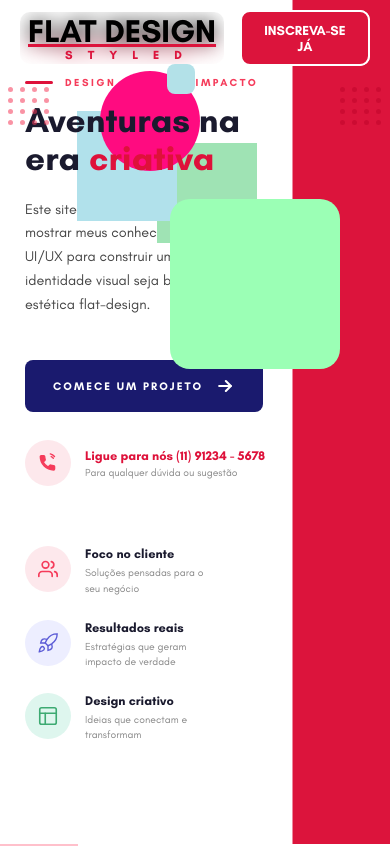
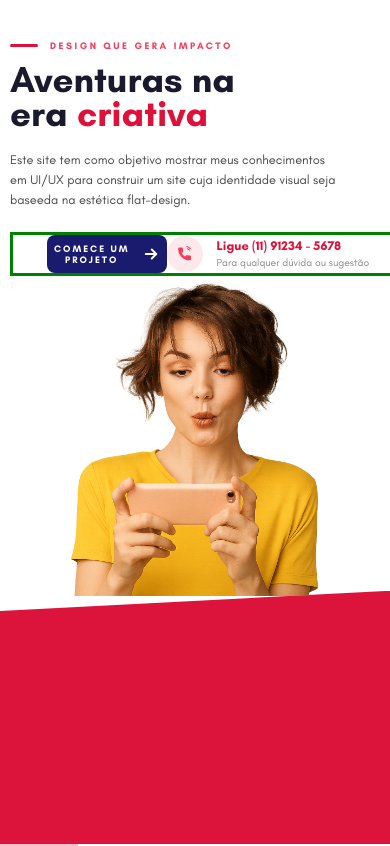
Before and after one commit to brendamoura1997/flat-design-styled, a React (Create React App) app: page / in a window 390 px wide. Shown: the top 846 px of the page. Built offline with nearby package versions, Linux system fonts and the light colour scheme.

Commit message:
ongoing mobile intro

```diff
--- a/src/App.js
+++ b/src/App.js
@@ -1,4 +1,4 @@
-import styled, { css } from "styled-components";
+import styled, { css, ThemeProvider } from "styled-components";
 import Navbar from "./components/layout/Navbar";
 import Intro from "./components/sections/Intro";
 import Feature from "./components/sections/Feature";
@@ -7,6 +7,7 @@ import Price from "./components/sections/Price";
 import Contact from "./components/sections/Contact";
 import Footer from "./components/layout/Footer";
 import { useScreenSize } from "./hooks/useDevice";
+import { theme } from "./styles/theme";
 
 const Container = styled.div`
   height: 100vh;
@@ -35,9 +36,9 @@ const IntroShape = styled.div`
   background-color: crimson;
 
   @media only screen and (max-width: 1024px) {
-    // clip-path: polygon(65% 0, 100% 0%, 100% 100%, 65% 100%);
-    clip-path: polygon(75% 0, 100% 0%, 100% 100%, 75% 100%);
-    z-index: -1;
+    clip-path: polygon(0 8%, 100% 0%, 100% 100%, 0% 100%);
+    height: 30%;
+    top: 70%;
   }
 `;
 
@@ -61,8 +62,8 @@ const ServiceShape = styled.div`
 function App() {
   const { isMobile, isDesktop } = useScreenSize();
   return (
-    <>
-      <Navbar />
+    <ThemeProvider theme={theme}>
+      {!isMobile && <Navbar />}
       <Container id="intro">
         <Intro />
         <IntroShape />
@@ -80,10 +81,9 @@ function App() {
       </ContainerExtra>
       <ContainerExtra>
         <Contact />
-        {!isDesktop && <Navbar />}
       </ContainerExtra>
       <Footer />
-    </>
+    </ThemeProvider>
   );
 }
 
--- a/src/components/sections/Feature.jsx
+++ b/src/components/sections/Feature.jsx
@@ -61,7 +61,8 @@ const Badge = styled.div`
 
 const Title = styled.span`
   font-size: 60px;
-  line-height: 1.15 @media only screen and (max-width: 480px) {
+  line-height: 1.15;
+  @media only screen and (max-width: 480px) {
     font-size: 50px;
   }
 `;
--- a/src/components/sections/Intro.jsx
+++ b/src/components/sections/Intro.jsx
@@ -1,7 +1,6 @@
 import styled, { keyframes } from "styled-components";
 import Woman from "../../assets/images/woman.png";
 import AnimatedShapes from "../layout/AnimatedShapes";
-import FixedShapes from "../layout/FixedShapes";
 import { useScreenSize } from "../../hooks/useDevice";
 import RocketIcon from "../icons/RocketIcon";
 import PhoneIcon from "../icons/PhoneIcon";
@@ -21,10 +20,14 @@ const Container = styled.div`
   position: relative;
   overflow: hidden;
 
-  @media only screen and (max-width: 768px) {
+  @media only screen and (max-width: ${({ theme }) =>
+      theme.breakpoints.tablet}) {
     flex-direction: column;
-    justify-content: center;
-    padding: 0 25px;
+    height: auto;
+    padding: 0;
+    overflow: visible;
+    padding: 40px 0px 00px 0px;
+    width: 100%;
   }
 `;
 
@@ -36,12 +39,13 @@ const Left = styled.div`
   justify-content: center;
   align-items: center;
   z-index: 2;
-
-  @media only screen and (max-width: 768px) {
+  //  border: 5px solid green;
+  @media only screen and (max-width: ${({ theme }) =>
+      theme.breakpoints.tablet}) {
     width: 100%;
-    height: 70%;
-    border-radius: 10px;
+    margin-top: 0;
     align-items: flex-start;
+    padding: 0px 10px;
   }
 `;
 
@@ -50,6 +54,11 @@ const LeftContent = styled.div`
   flex-direction: column;
   align-items: flex-start;
   width: 85%;
+  //  border: 5px solid red;
+  @media only screen and (max-width: ${({ theme }) =>
+      theme.breakpoints.tablet}) {
+    width: 100%;
+  }
 `;
 
 const Tagline = styled.div`
@@ -69,7 +78,7 @@ const TaglineDash = styled.span`
 `;
 
 const Subtitle = styled.p`
-  font-size: clamp(0.65rem, 0.9vw, 0.85rem);
+  font-size: clamp(0.6rem, 0.9vw, 0.85rem);
   font-weight: 700;
   letter-spacing: 2.5px;
   text-transform: uppercase;
@@ -84,34 +93,34 @@ const Title = styled.h1`
   font-weight: 900;
   color: #1a1a2e;
   margin: 0 0 20px;
-
   span {
     color: #de113a;
   }
-
   @media only screen and (max-width: 1200px) {
     width: 80%;
   }
-
-  @media only screen and (max-width: 768px) {
+  @media only screen and (max-width: ${({ theme }) =>
+      theme.breakpoints.tablet}) {
     width: 100%;
-    z-index: 30;
+    font-size: 2.3rem;
+    line-height: 2.1rem;
   }
 `;
 
 const Desc = styled.p`
   width: 62%;
-  font-size: clamp(0.9rem, 1.25vw, 1.1rem);
+  font-size: clamp(0.8rem, 1.25vw, 1.1rem);
   line-height: 1.65;
   color: #444;
   margin: 0 0 44px;
-
   @media only screen and (max-width: 1200px) {
     width: 72%;
   }
-
-  @media only screen and (max-width: 768px) {
-    width: 75%;
+  @media only screen and (max-width: ${({ theme }) =>
+      theme.breakpoints.tablet}) {
+    width: 85%;
+    margin-bottom: 22px;
+    line-height: 1.55;
   }
 `;
 
@@ -120,11 +129,23 @@ const Info = styled.div`
   align-items: center;
   gap: 36px;
   margin-bottom: 60px;
+  border: 1px solid red;
 
   @media only screen and (max-width: 1024px) {
     flex-direction: column;
-    align-items: flex-start;
+    justify-content: center;
     gap: 20px;
+    width: 100%;
+    border: 3px solid green;
+  }
+
+  @media only screen and (max-width: ${({ theme }) =>
+      theme.breakpoints.tablet}) {
+    flex-direction: row;
+    align-items: center;
+    gap: 0px;
+    margin-bottom: 0px;
+    flex-wrap: wrap;
   }
 `;
 
@@ -137,7 +158,7 @@ const Button = styled.button`
   color: white;
   border-radius: 8px;
   font-weight: 700;
-  font-size: clamp(0.7rem, 1vw, 0.9rem);
+  font-size: clamp(0.6rem, 1vw, 0.9rem);
   border: none;
   letter-spacing: 2px;
   cursor: pointer;
@@ -145,7 +166,6 @@ const Button = styled.button`
   user-select: none;
   position: relative;
   overflow: hidden;
-
   &::after {
     content: "";
     position: absolute;
@@ -163,32 +183,29 @@ const Button = styled.button`
     animation: none;
     pointer-events: none;
   }
-
   &:hover::after {
     animation: ${shine} 1.2s ease forwards;
   }
-
   &:hover {
     background: #1212c2;
   }
-
   &:active {
     background: #3131de;
     transform: scale(0.98);
   }
-
   transition:
     background-color 0.18s ease,
     transform 0.12s ease,
     box-shadow 0.18s ease;
-
   &:focus-visible {
     outline: 2px solid #5b5bd6;
     outline-offset: 3px;
   }
 
-  @media only screen and (max-width: 768px) {
-    margin-bottom: 8px;
+  @media only screen and (max-width: ${({ theme }) =>
+      theme.breakpoints.tablet}) {
+    padding: 8px 7px;
+    letter-spacing: 2px;
   }
 `;
 
@@ -210,17 +227,20 @@ const PhoneIconWrap = styled.div`
   transition:
     background-color 0.18s ease,
     transform 0.12s ease;
-
   cursor: pointer;
-
   &:hover {
     background-color: #fbd0d8;
     transform: scale(1.08);
   }
-
   &:active {
     transform: scale(0.96);
     background-color: #f8bac5;
+  }
+
+  @media only screen and (max-width: ${({ theme }) =>
+      theme.breakpoints.tablet}) {
+    width: 36px;
+    height: 36px;
   }
 `;
 
@@ -244,10 +264,17 @@ const PhoneSub = styled.span`
 const Features = styled.div`
   display: flex;
   gap: 36px;
-
   @media only screen and (max-width: 1024px) {
     flex-wrap: wrap;
     gap: 24px;
+  }
+  @media only screen and (max-width: ${({ theme }) =>
+      theme.breakpoints.tablet}) {
+    display: grid;
+    grid-template-columns: repeat(3, 1fr);
+    gap: 12px;
+    width: 100%;
+    margin-bottom: 0;
   }
 `;
 
@@ -255,6 +282,17 @@ const Feature = styled.div`
   display: flex;
   align-items: flex-start;
   gap: 14px;
+  @media only screen and (max-width: ${({ theme }) =>
+      theme.breakpoints.tablet}) {
+    flex-direction: column;
+    align-items: center;
+    gap: 12px;
+    background: #fff;
+    border: 1px solid #eee;
+    border-radius: 16px;
+    padding: 20px 10px;
+    box-shadow: 0 2px 8px rgba(0, 0, 0, 0.04);
+  }
 `;
 
 const FeatureIcon = styled.div`
@@ -266,17 +304,32 @@ const FeatureIcon = styled.div`
   align-items: center;
   justify-content: center;
   flex-shrink: 0;
+  @media only screen and (max-width: ${({ theme }) =>
+      theme.breakpoints.tablet}) {
+    width: 58px;
+    height: 58px;
+  }
 `;
 
 const FeatureText = styled.div`
   display: flex;
   flex-direction: column;
+  @media only screen and (max-width: ${({ theme }) =>
+      theme.breakpoints.tablet}) {
+    align-items: center;
+    text-align: center;
+  }
 `;
 
 const FeatureTitle = styled.span`
   font-weight: 700;
   font-size: clamp(0.8rem, 1.1vw, 0.95rem);
   color: #1a1a2e;
+  @media only screen and (max-width: ${({ theme }) =>
+      theme.breakpoints.tablet}) {
+    font-size: 0.78rem;
+    color: #1a1a6e;
+  }
 `;
 
 const FeatureDesc = styled.span`
@@ -285,6 +338,11 @@ const FeatureDesc = styled.span`
   margin-top: 4px;
   max-width: 130px;
   line-height: 1.45;
+  @media only screen and (max-width: ${({ theme }) =>
+      theme.breakpoints.tablet}) {
+    font-size: 0.7rem;
+    max-width: 90px;
+  }
 `;
 
 const Right = styled.div`
@@ -294,6 +352,15 @@ const Right = styled.div`
   position: relative;
   overflow: hidden;
   z-index: 1;
+  @media only screen and (max-width: ${({ theme }) =>
+      theme.breakpoints.tablet}) {
+    width: 100%;
+    height: 320px;
+    margin-top: 0;
+    display: flex;
+    align-items: flex-end;
+    justify-content: center;
+  }
 `;
 
 const Image = styled.img`
@@ -303,6 +370,13 @@ const Image = styled.img`
   height: 100%;
   object-fit: cover;
   object-position: center top;
+  @media only screen and (max-width: ${({ theme }) =>
+      theme.breakpoints.tablet}) {
+    width: auto;
+    height: 100%;
+    object-fit: contain;
+    object-position: bottom center;
+  }
 `;
 
 const DotGrid = styled.div`
@@ -312,10 +386,13 @@ const DotGrid = styled.div`
   gap: 6px;
   z-index: 3;
   opacity: 0.55;
-
   ${({ pos }) => pos === "tl" && `top: 11%; left: 2%;`}
   ${({ pos }) => pos === "tr" && `top: 11%; right: 2%;`}
-
+  @media only screen and (max-width: ${({ theme }) =>
+    theme.breakpoints.tablet}) {
+    ${({ pos }) => pos === "tl" && `top: 28px; left: 20px;`}
+    ${({ pos }) => pos === "tr" && `display: none;`}
+  }
   span {
     width: 5px;
     height: 5px;
@@ -327,75 +404,72 @@ const DotGrid = styled.div`
 
 const Intro = () => {
   const { isMobile } = useScreenSize();
-
   const dots = (count) =>
     Array.from({ length: count }).map((_, i) => <span key={i} />);
 
   return (
     <Container>
-      <DotGrid pos="tl" cols={4} color="#f53b5a">
+      {/* <DotGrid pos="tl" cols={4} color="#f53b5a">
         {dots(16)}
       </DotGrid>
-
       <DotGrid pos="tr" cols={4} color="#c0052b">
         {dots(16)}
-      </DotGrid>
-
+      </DotGrid> */}
       <Left>
-        {isMobile && <FixedShapes />}
-
         <LeftContent>
           <Tagline>
             <TaglineDash />
             <Subtitle>Design que gera impacto</Subtitle>
           </Tagline>
-
           <Title>
             Aventuras na
             <br />
             era <span>criativa</span>
           </Title>
-
           <Desc>
-            {/* Acreditamos que criar produtos e serviços em estreita parceria com
-            nossos clientes é a única maneira de ter um impacto real em seus
-            negócios. */}
             Este site tem como objetivo mostrar meus conhecimentos em UI/UX para
-            construir um site cuja identidade visual seja baseada na estética
+            construir um site cuja identidade visual seja baseeda na estética
             flat-design.
           </Desc>
-
           <Info>
             <Button>
-              COMECE UM PROJETO
+              {isMobile ? (
+                <>
+                  COMECE UM <br />
+                  PROJETO
+                </>
+              ) : (
+                "COMECE UM PROJETO"
+              )}
               <ArrowIcon
-                width={20}
-                height={20}
+                width={isMobile ? 18 : 20}
+                height={isMobile ? 18 : 20}
                 viewBox="0 0 24 24"
                 color="none"
                 stroke="white"
               />
             </Button>
-
             <Contact>
               <PhoneIconWrap>
                 <PhoneIcon
-                  width={22}
-                  height={22}
+                  width={isMobile ? 18 : 22}
+                  height={isMobile ? 18 : 22}
                   viewBox="0 0 24 24"
                   color="#f53b5a"
                   stroke="#f53b5a"
                 />
               </PhoneIconWrap>
-
               <ContactText>
-                <Phone>Ligue para nós (11) 91234 - 5678</Phone>
+                <Phone>
+                  {isMobile
+                    ? "Ligue (11) 91234 - 5678"
+                    : "Ligue para nós (11) 91234 - 5678"}
+                </Phone>
                 <PhoneSub>Para qualquer dúvida ou sugestão</PhoneSub>
               </ContactText>
             </Contact>
           </Info>
-
-          <Features>
+          {/* <Features>
             <Feature>
               <FeatureIcon bg="#fde8ec">
                 <ClientIcon
@@ -406,13 +480,11 @@ const Intro = () => {
                   stroke="#f53b5a"
                 />
               </FeatureIcon>
-
               <FeatureText>
                 <FeatureTitle>Foco no cliente</FeatureTitle>
                 <FeatureDesc>Soluções pensadas para o seu negócio</FeatureDesc>
               </FeatureText>
             </Feature>
-
             <Feature>
               <FeatureIcon bg="#edeeff">
                 <RocketIcon
@@ -424,7 +496,6 @@ const Intro = () => {
                   strokeWidth="1.5"
                 />
               </FeatureIcon>
-
               <FeatureText>
                 <FeatureTitle>Resultados reais</FeatureTitle>
                 <FeatureDesc>
@@ -432,7 +503,6 @@ const Intro = () => {
                 </FeatureDesc>
               </FeatureText>
             </Feature>
-
             <Feature>
               <FeatureIcon bg="#def6ee">
                 <DesignIcon
@@ -443,21 +513,18 @@ const Intro = () => {
                   stroke="#3DAA72"
                 />
               </FeatureIcon>
-
               <FeatureText>
                 <FeatureTitle>Design criativo</FeatureTitle>
                 <FeatureDesc>Ideias que conectam e transformam</FeatureDesc>
               </FeatureText>
             </Feature>
-          </Features>
+          </Features> */}
         </LeftContent>
       </Left>
 
-      {!isMobile && (
-        <Right>
-          <Image src={Woman} alt="Mulher com smartphone" />
-        </Right>
-      )}
+      <Right>
+        <Image src={Woman} alt="Mulher com smartphone" />
+      </Right>
 
       {!isMobile && <AnimatedShapes />}
     </Container>
--- /dev/null
+++ b/src/styles/theme.jsx
@@ -0,0 +1,6 @@
+export const theme = {
+  breakpoints: {
+    mobile: "480px",
+    tablet: "768px",
+  },
+};
```
